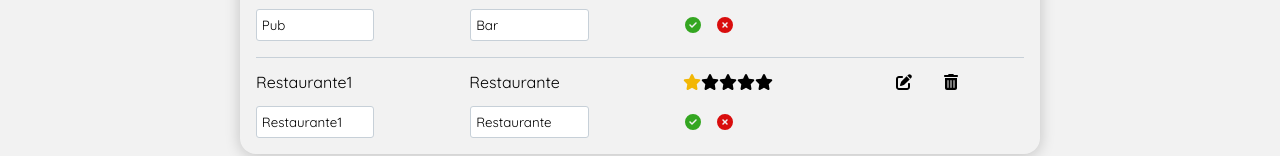
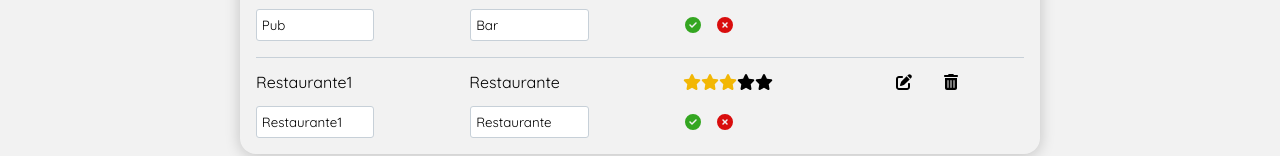
Before and after one commit to Laisses/POC-TS-food-review, a React (Create React App) app: page / in a window 1280 px wide. Shown: the part 333-489 px from the top of the page. Built offline with nearby package versions, Linux system fonts and the light colour scheme.

Commit message:
src/components/RatingForm.js: add all rating options names

```diff
--- a/src/components/ListPlaces.js
+++ b/src/components/ListPlaces.js
@@ -3,22 +3,38 @@ import { DARK_GREY } from "../constants/constants";
 import { FontAwesomeIcon } from '@fortawesome/react-fontawesome';
 import { faPenToSquare, faTrashCan } from '@fortawesome/free-solid-svg-icons';
 import { RatingForm } from "./RatingForm";
-import { OneStar } from "../constants/stars";
+import { OneStar, TwoStars, ThreeStars, FourStars, FiveStars } from "../constants/stars";
 import { useState } from "react";
 import { EditForm } from "./EditForm";
 
 export const ListOfPlaces = place => {
-    const { name, category, rating } = place;
+    const { id, name, category, rating } = place;
     const [edit, setEdit] = useState(true);
 
-    const ratePlace = rating => {
-        if (rating === "") {
+    const ratePlace = (rating, placeId) => {
+        if (rating === undefined) {
             return (
-                <RatingForm />
+                <RatingForm props={placeId}/>
             );
-        } else if (rating === "bom") {
+        } else if (rating === "terrible") {
             return (
                 <OneStar />
+            );
+        } else if (rating === "bad") {
+            return (
+                <TwoStars />
+            );
+        } else if (rating === "ok") {
+            return (
+                <ThreeStars />
+            );
+        } else if (rating === "good") {
+            return (
+                <FourStars />
+            );
+        } else if (rating === "great") {
+            return (
+                <FiveStars />
             );
         }
     };
@@ -34,7 +50,7 @@ export const ListOfPlaces = place => {
             <ItemsContainer>
                 <Item>{name}</Item>
                 <Item>{category}</Item>
-                <Item>{ratePlace(rating)}</Item>
+                <Item>{ratePlace(rating, id)}</Item>
                 <Item>
                     <EditIcons onClick={() => setEdit(true)}>
                         <FontAwesomeIcon icon={faPenToSquare} />
--- a/src/components/Place.js
+++ b/src/components/Place.js
@@ -6,13 +6,13 @@ const places = [
         id: 1,
         name: "Pub",
         category: "Bar",
-        rating: "",
+        rating: undefined,
     },
     {
         id: 2,
         name: "Restaurante1",
         category: "Restaurante",
-        rating: "bom",
+        rating: "ok",
     }
 ];
 
--- a/src/components/RatingForm.js
+++ b/src/components/RatingForm.js
@@ -3,17 +3,34 @@ import styled from "styled-components";
 import { BLACK } from "../constants/constants";
 import { RatingButton } from "./RatingButton";
 
-export const RatingForm = () => {
+export const RatingForm = ({id}) => {
     const [display, SetDisplay] = useState(false);
+
+    const sendReview = review => {
+        console.log(`envou a nota ${review} no id ${id}`);
+    };
+
     return (
         <DropDown onClick={() => SetDisplay(!display)}>
             <RatingButton />
             <DropDownContent visibleForm={display}>
-                <Options>Never again</Options>
-                <Options>No</Options>
-                <Options>Meh</Options>
-                <Options>I like it</Options>
-                <Options>LOVE it</Options>
+                <Options
+                    onClick={() => sendReview("terrible")}>
+                    Never again
+                </Options>
+                <Options
+                    onClick={() => sendReview("bad")}>
+                    No
+                </Options>
+                <Options onClick={() => sendReview("ok")}>
+                    Meh
+                </Options>
+                <Options onClick={() => sendReview("good")}>
+                    I like it
+                </Options>
+                <Options onClick={() => sendReview("great")}>
+                    LOVE it
+                </Options>
             </DropDownContent>
         </DropDown>
     );
```
